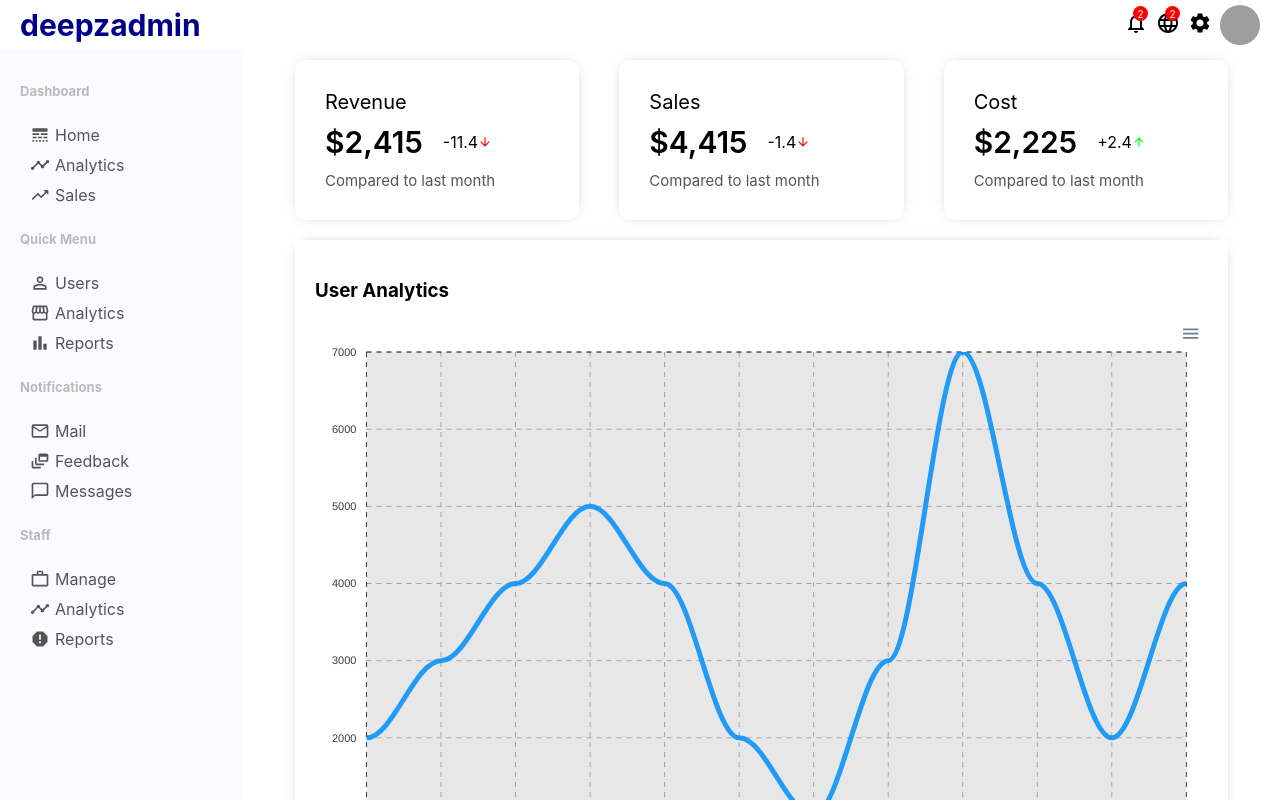
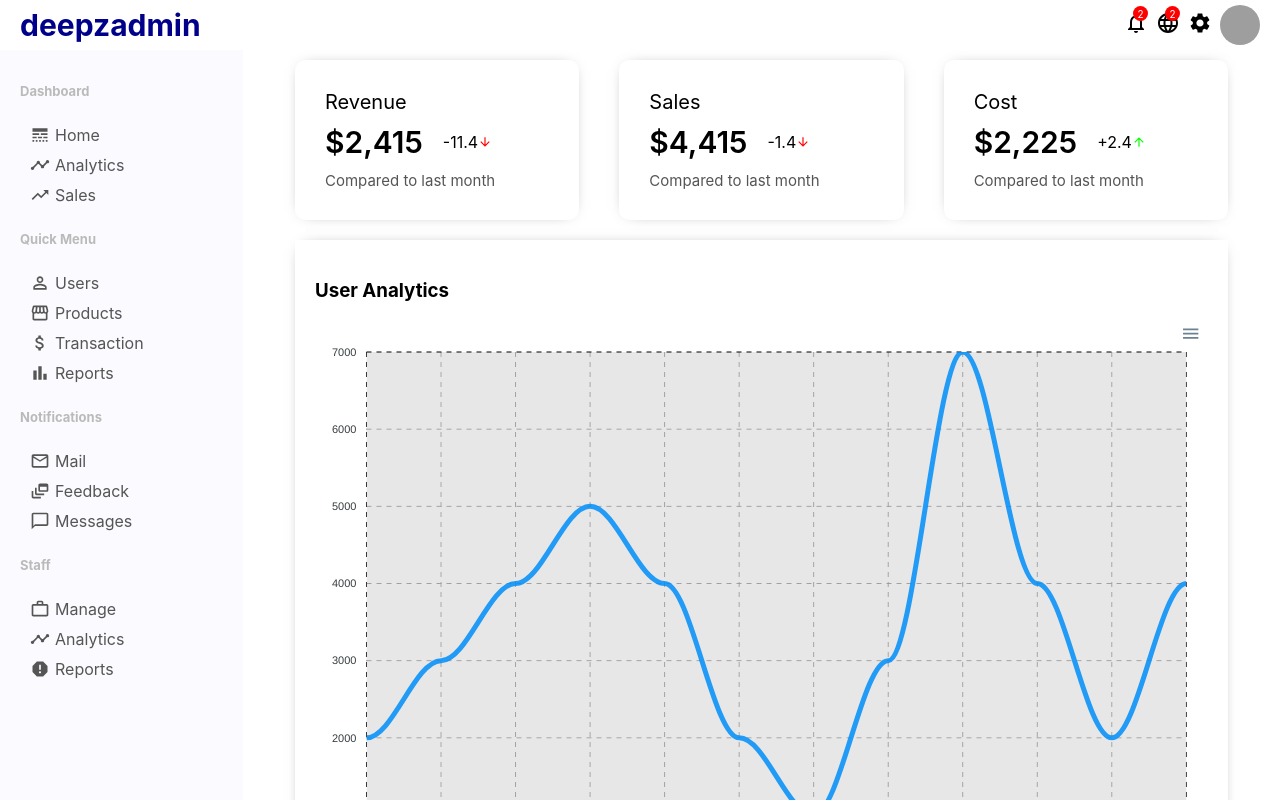
Before and after one commit to deepzS2/MERN-ecommerce, a Next.js app in the folder frontend/: page / in a window 1280 px wide. Shown: the top 800 px of the page. Built offline with nearby package versions, Linux system fonts and the light colour scheme; grey boxes are pictures that could not be loaded.

Commit message:
✨(frontend): Adding links

```diff
--- a/frontend/src/components/Sidebar/index.tsx
+++ b/frontend/src/components/Sidebar/index.tsx
@@ -1,3 +1,4 @@
+import Link from 'next/link'
 import React from 'react'
 import {
 	MdLineStyle,
@@ -8,6 +9,7 @@ import {
 	MdBarChart,
 	MdMailOutline,
 	MdDynamicFeed,
+	MdAttachMoney,
 	MdChatBubbleOutline,
 	MdWorkOutline,
 	MdReport,
@@ -41,13 +43,21 @@ const Sidebar: React.FC = () => {
 				<Menu>
 					<h3>Quick Menu</h3>
 					<ul>
+						<Link href="/users" passHref>
+							<li>
+								<MdPermIdentity size={iconsSize} />
+								Users
+							</li>
+						</Link>
+						<Link href="/products" passHref>
+							<li>
+								<MdStorefront size={iconsSize} />
+								Products
+							</li>
+						</Link>
 						<li>
-							<MdPermIdentity size={iconsSize} />
-							Users
-						</li>
-						<li>
-							<MdStorefront size={iconsSize} />
-							Analytics
+							<MdAttachMoney size={iconsSize} />
+							Transaction
 						</li>
 						<li>
 							<MdBarChart size={iconsSize} />
```
